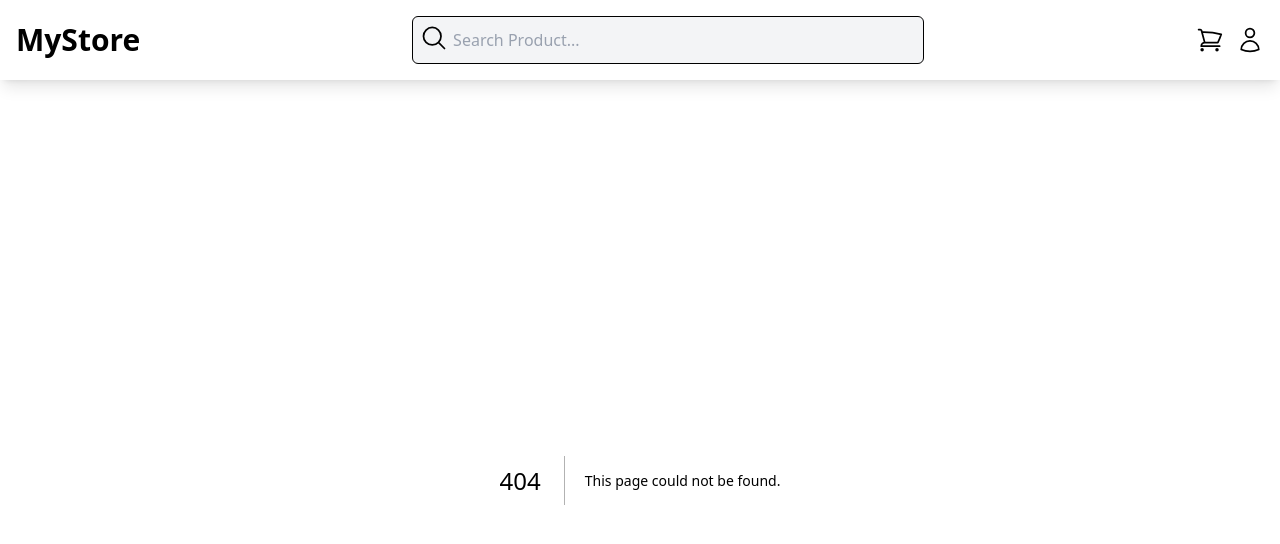
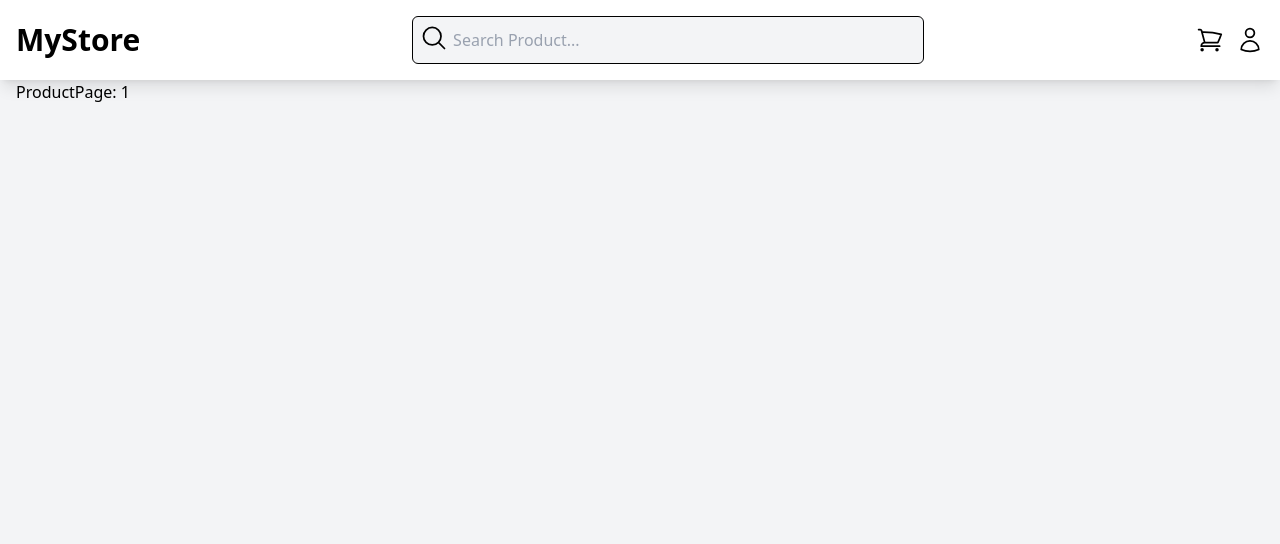
Before and after one commit to rensaputra/react19-bootcamp, a Next.js app in the folder 21-MyStore-ClientSection/project/client/: page /product/1 in a window 1280 px wide. Before the commit this address had no page. Shown: the top 544 px of the page. Built offline with nearby package versions, Linux system fonts and the light colour scheme.

Commit message:
feat: starting product page, add dynamic router for product

```diff
--- /dev/null
+++ b/21-MyStore-ClientSection/project/client/src/app/product/[productId]/page.tsx
@@ -0,0 +1,6 @@
+const ProductPage = async ({ params }: { params: { productId: string } }) => {
+  const { productId } = await params;
+  return <div>ProductPage: {productId}</div>;
+};
+
+export default ProductPage;
```
